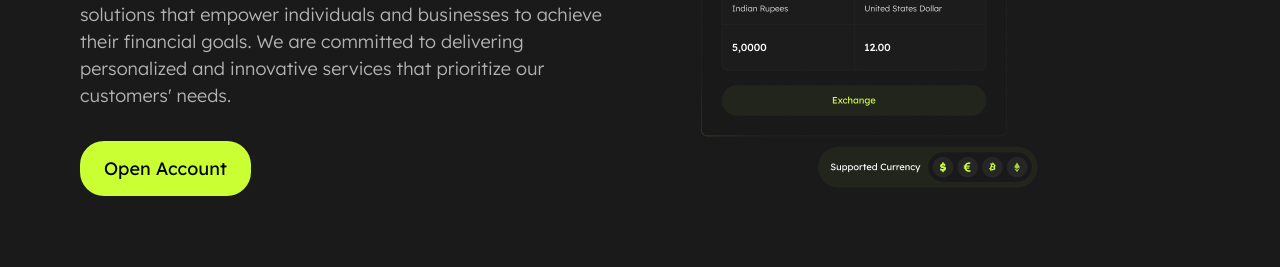
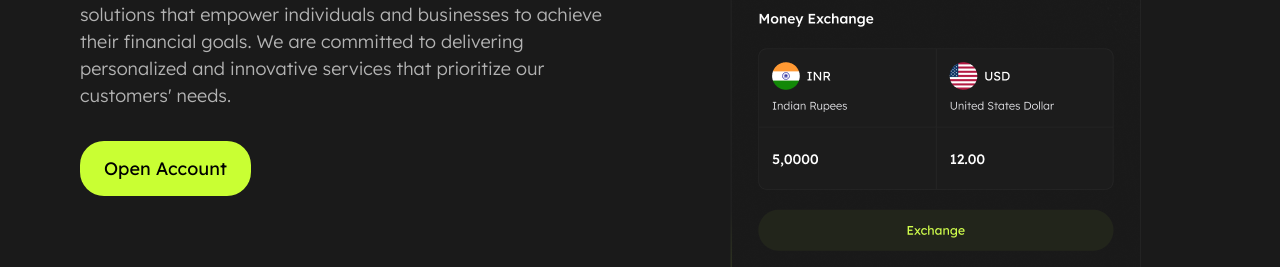
Before and after one commit to hadreemustaffa/yourbank-main, a website built with Vite: page index.html in a window 1280 px wide. Shown: the part 379-646 px from the top of the page. Built offline with nearby package versions, Linux system fonts and the light colour scheme.

Commit message:
add picture tag for responsive image

```diff
--- a/index.html
+++ b/index.html
@@ -73,9 +73,13 @@
         <a href="/signup" class="hero__cta btn btn-primary">Open Account</a>
       </div>
 
-      <div class="hero__illustration bg-dots--arrow">
+      <picture class="hero__illustration bg-dots--arrow">
+        <source media="(min-width: 1920px)" srcset="/public/images/dark/illustrations/hero-illustration-desktop.png"
+          type="image/png">
+        <source media="(min-width: 992px)" srcset="/public/images/dark/illustrations/hero-illustration-laptop.png"
+          type="image/png">
         <img src="/public/images/dark/illustrations/hero-illustration-mobile.png" alt="">
-      </div>
+      </picture>
     </div>
 
     <div class="container container--products">
--- a/sass/layout/_hero.scss
+++ b/sass/layout/_hero.scss
@@ -46,4 +46,8 @@
   position: relative;
   justify-self: center;
   z-index: 0;
+
+  img {
+    margin: 0 auto;
+  }
 }
```
